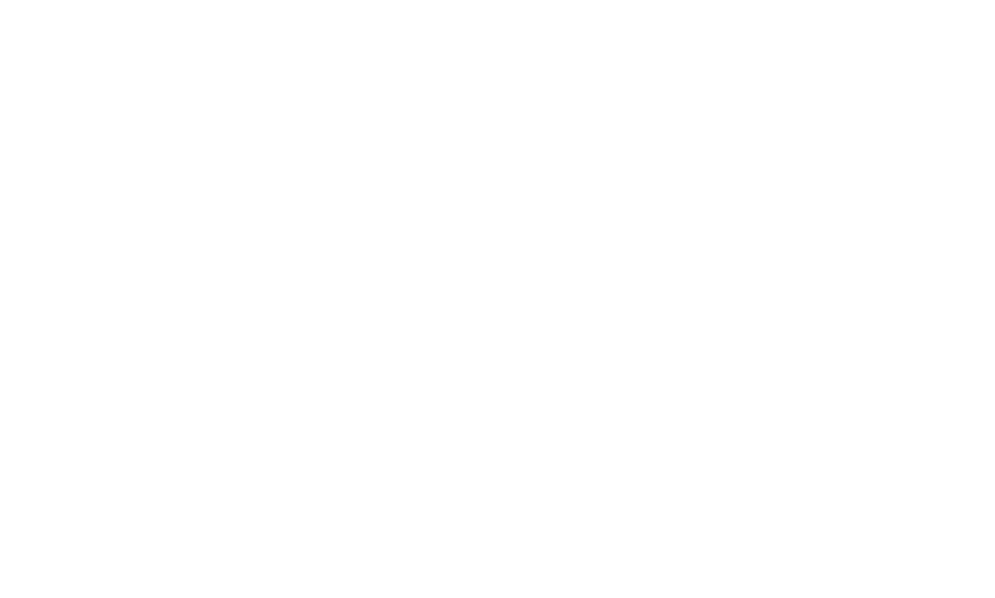
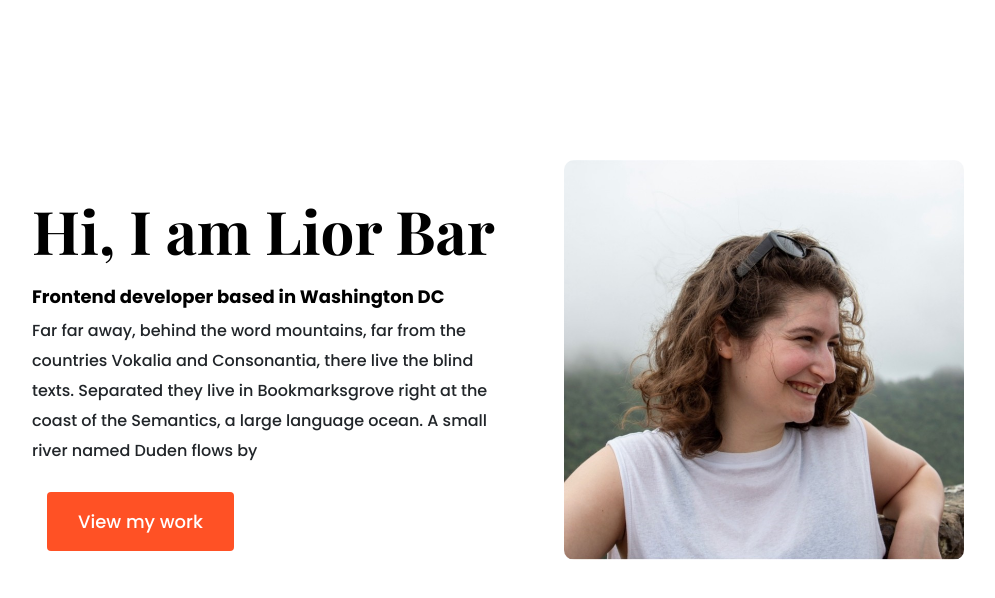
Before and after one commit to LiorBar230/Lior-Bar-Portfolio-Project, a plain HTML site: page about.html in a window 1280 px wide. Shown: the whole page, without its empty margins (88-1083 px from the left). Drawn offline with nearby package versions, Linux system fonts and the light colour scheme.

Commit message:
created an "about me" landing area

```diff
--- a/about.html
+++ b/about.html
@@ -10,6 +10,11 @@
       integrity="sha384-BmbxuPwQa2lc/FVzBcNJ7UAyJxM6wuqIj61tLrc4wSX0szH/Ev+nYRRuWlolflfl"
       crossorigin="anonymous"
     />
+    <link
+      href="https://fonts.googleapis.com/css2?family=Playfair+Display:wght@700&amp;family=Poppins:wght@500;700&amp;display=swap"
+      rel="stylesheet"
+    />
+    <link rel="stylesheet" href="styles/styles.css" />
     <script
       src="https://cdn.jsdelivr.net/npm/bootstrap@5.0.0-beta2/dist/js/bootstrap.bundle.min.js"
       integrity="sha384-b5kHyXgcpbZJO/tY9Ul7kGkf1S0CWuKcCD38l8YkeH8z8QjE0GmW1gYU5S9FOnJ0"
@@ -19,12 +24,28 @@
       src="https://kit.fontawesome.com/ddc3ee268a.js"
       crossorigin="anonymous"
     ></script>
-    <link
-      href="https://fonts.googleapis.com/css2?family=Playfair+Display:wght@700&amp;family=Poppins:wght@500;700&amp;display=swap"
-      rel="stylesheet"
-    />
-    <link rel="stylesheet" href="styles/styles.css" />
     <title>Lior Bar - About Me</title>
   </head>
-  <body></body>
+  <body>
+    <div class="about-section container">
+      <div class="row">
+        <div class="col-lg-6">
+          <div class="about-section-content">
+            <h1>Hi, I am Lior Bar</h1>
+            <h2 class="mt-3">Frontend developer based in Washington DC</h2>
+            <p class="mb-3">
+              Far far away, behind the word mountains, far from the countries
+              Vokalia and Consonantia, there live the blind texts. Separated
+              they live in Bookmarksgrove right at the coast of the Semantics, a
+              large language ocean. A small river named Duden flows by
+            </p>
+            <a href="projects.html" class="btn btn-branding"> View my work</a>
+          </div>
+        </div>
+        <div class="col-lg-6">
+          <img src="images/profile.png" class="img-fluid" alt="profile-photo" />
+        </div>
+      </div>
+    </div>
+  </body>
 </html>
--- a/styles/styles.css
+++ b/styles/styles.css
@@ -49,6 +49,27 @@ p {
   font-weight: lighter;
   font-size: 24px;
   line-height: 10px;
+}
+
+.about-section {
+  padding: 160px 20px;
+}
+
+.about-section-content {
+  margin: 30px;
+}
+.about-section h1 {
+  font-size: 60px;
+  line-height: 80px;
+}
+
+.about-section h2 {
+  font-size: 18px;
+  font-family: var(--deafult-font-family);
+}
+.about-section img {
+  border-radius: 10px;
+  max-width: 400px;
 }
 
 .btn-branding {
@@ -117,6 +138,11 @@ p {
     line-height: 10px;
   }
 
+  .about-section {
+    text-align: center;
+    padding: 0;
+  }
+
   .btn-branding {
     border-radius: 4px;
     background: var(--accent-color);
```
Also changed, not shown: images/profile.png (added).
